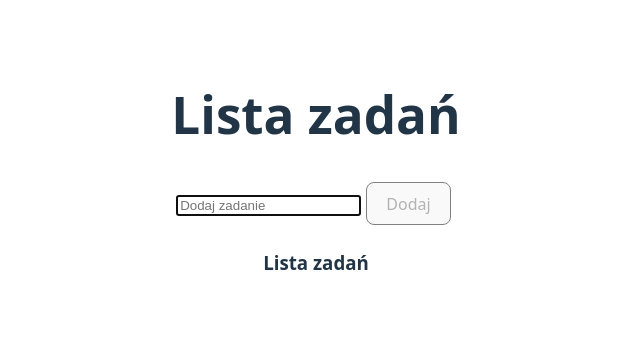
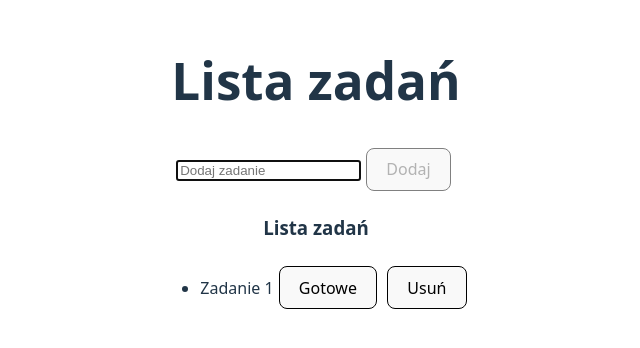
Before and after one commit to ewolwentowy/todo-list, a Vue app: page / in a window 1280 px wide. Shown: the part 226-574 px from the top of the page, without its empty margins (324-964 px from the left). Built offline with nearby package versions, Linux system fonts and the light colour scheme.

Commit message:
poprawa logiki

```diff
--- a/src/App.vue
+++ b/src/App.vue
@@ -9,18 +9,19 @@ const handleResponse = (addTask) => {
     title: addTask,
     done: false
   }
-  arrTodo.push(obj)
+  arrTodo.value.push(obj)
   console.log(arrTodo.value)
 }
-const arrTodo = ref[{
+const arrTodo = ref([{
   id: 1,
   title: "Zadanie 1",
   done: false
-}]
+}])
 
 const handleToggleDone = (id) => {
   const task = arrTodo.value.find(task => task.id === id)
   task.done = !task.done
+
 }
 const handleDeleteTask = (id) => {
   arrTodo.value = arrTodo.value.filter(task => task.id !== id)
@@ -30,7 +31,9 @@ const handleDeleteTask = (id) => {
 <template>
   <h1>Lista zadań</h1>
   <TaskForm @addTask="handleResponse"/>
-  <TaskList :arrTodo="arrTodo" @toggleDone="handleToggleDone" @deleteTask="handleDeleteTask"/>
+  <TaskList :arrTodo="arrTodo"
+            @toggleDone="handleToggleDone"
+            @deleteTask="handleDeleteTask"/>
 </template>
 
 <style scoped>
--- a/src/components/TaskForm.vue
+++ b/src/components/TaskForm.vue
@@ -15,7 +15,6 @@ function sendTask() {
   } else {
     info.value = 'Wpisz treść zadania!'
 
-
   }
 }
 
@@ -26,7 +25,7 @@ function sendTask() {
     <input type="text" v-model="newTask" placeholder="Dodaj zadanie" @keyup.enter="sendTask" autofocus/>
     <button @click="sendTask" v-bind:disabled="newTask.length === 0">Dodaj</button>
   </div>
-  <label for=''>{{ info }}</label>
+  <label >{{ info }}</label>
 </template>
 
 <style scoped>
--- a/src/components/TaskItem.vue
+++ b/src/components/TaskItem.vue
@@ -1,14 +1,14 @@
 <script setup >
 
-const props = defineProps(['task'])
-const emit = defineEmits(['done', 'deleteTask'])
-function done() {
-emit('toggleDone', task.id)
+const   props  = defineProps(['task'])
+const emit = defineEmits(['toggleDone', 'deleteTask'])
 
+function toggleDone() {
+emit('toggleDone', props.task.id)
 }
+
 function deleteTask() {
-  emit('deleteTask', task.id)
-
+  emit('deleteTask', props.task.id)
 }
 
 </script>
@@ -16,15 +16,18 @@ function deleteTask() {
 
 <template>
 <div class="task-item">
-  <span>
+  <span v-bind:class="{done: props.task.done}">
 {{task.title}}
   </span>
-  <button @click="done">Gotowe</button>
+  <button @click="toggleDone">Gotowe</button>
   <button @click="deleteTask">Usuń</button>
 </div>
 </template>
 
 
 <style scoped>
-
+.done{
+  text-decoration-line: line-through;
+  color: gray;
+}
 </style>
--- a/src/components/TaskList.vue
+++ b/src/components/TaskList.vue
@@ -1,7 +1,7 @@
 <script setup>
 import TaskItem from "./TaskItem.vue";
 
-const props = defineProps(['arrTodo'])
+const props = defineProps(['arrTodo', 'handleToggleDone', 'handleDeleteTask'])
 const emit = defineEmits(['toggleDone', 'deleteTask'])
 </script>
 
@@ -11,8 +11,8 @@ const emit = defineEmits(['toggleDone', 'deleteTask'])
     <ul>
       <li v-for="task in arrTodo" :key="task.id">
         <TaskItem :task="task"
-                 @toggleDone= 'handleToggleDone'
-                  @deleteTask= 'handleDeleteTask'
+                  @toggleDone="() => $emit('toggleDone', task.id)"
+                  @deleteTask= "() => $emit('deleteTask', task.id)"
         />
       </li>
     </ul>
```
